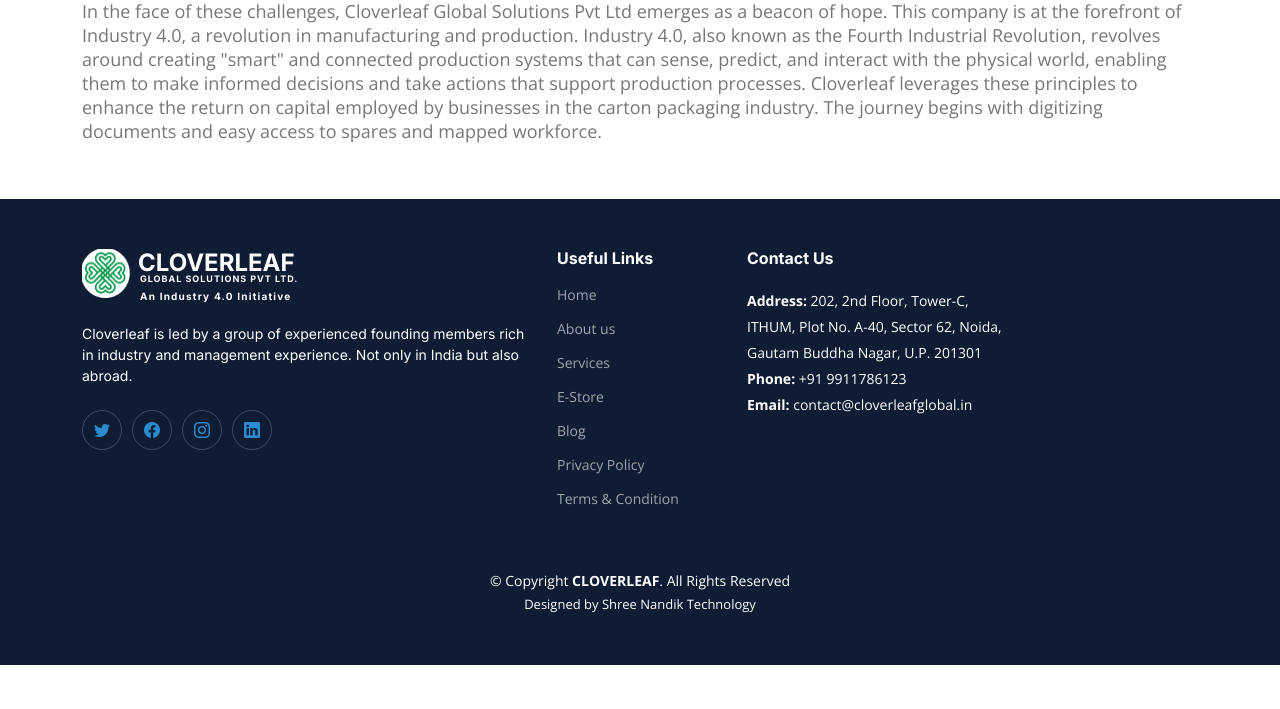
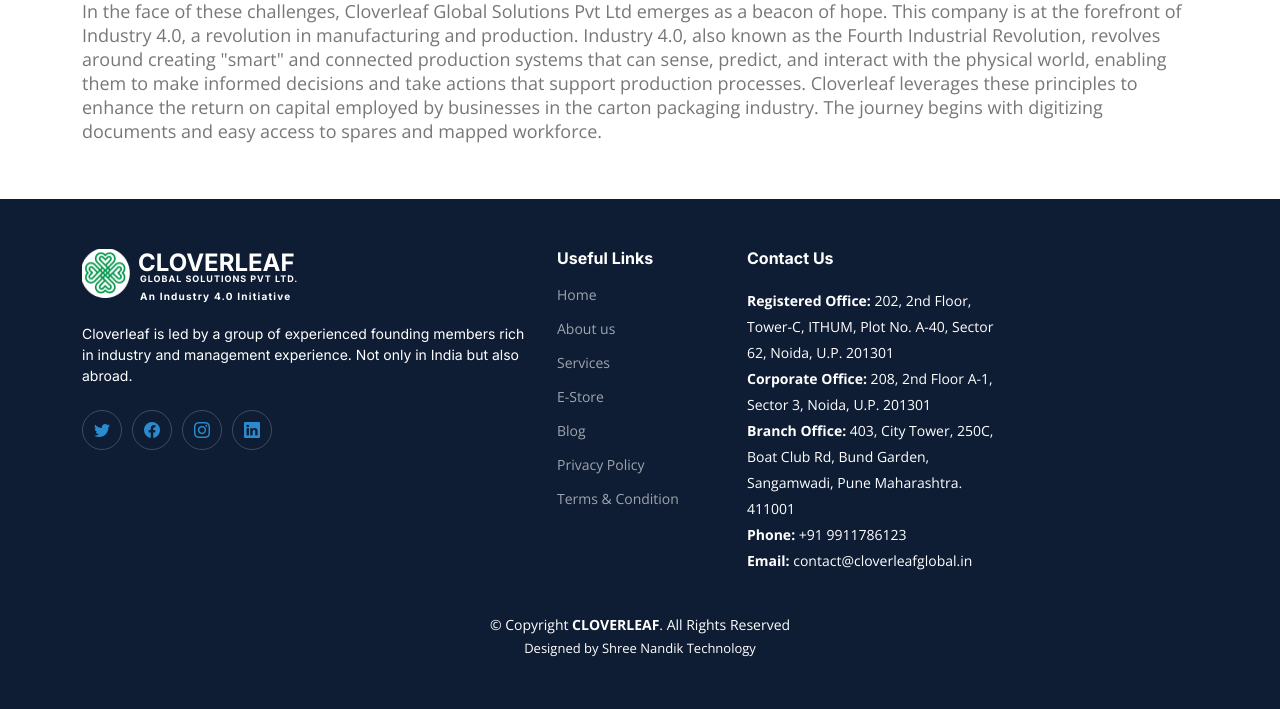
Before and after one commit to Adarsh-ShreeNandik/cloverleaf_globa_website, a CodeIgniter app: page /database/index.php/web/blog in a window 1280 px wide. Shown: the part 2679-3388 px from the top of the page. Before the commit the page ends 3344 px from the top, so only its background shows below. Run offline with CodeIgniter, Linux system fonts and the light colour scheme; some libraries are stand-ins or nearby versions.

Commit message:
Update footer address.

```diff
--- a/application/views/web/footer.php
+++ b/application/views/web/footer.php
@@ -114,9 +114,15 @@ h1.cName {
       <h4>Contact Us</h4>
       <p>
         <!-- <span class="txt-col">Delhi Ncr:</span> <br>  -->
-        <strong>Address:</strong> 202, 2nd Floor, Tower-C, ITHUM,
+        <strong>Registered Office:</strong> 202, 2nd Floor, Tower-C, ITHUM,
         Plot No. A-40, Sector 62, Noida,
-        Gautam Buddha Nagar, U.P. 201301 <br>
+        U.P. 201301 <br>
+        <strong>Corporate Office:</strong> 208, 2nd Floor A-1,
+        Sector 3, Noida, U.P. 201301 <br>
+        <strong>Branch Office:</strong> 403, City Tower, 250C,
+        Boat Club Rd, Bund Garden, Sangamwadi,
+        Pune Maharashtra. 411001 <br>
+
         <!-- <span class="txt-col">Pune:</span> <br>
         <strong>Address:</strong> 403, 4th floor, City Tower, Kolte Patil
 Commercial Complex, Boat club Road,
```
